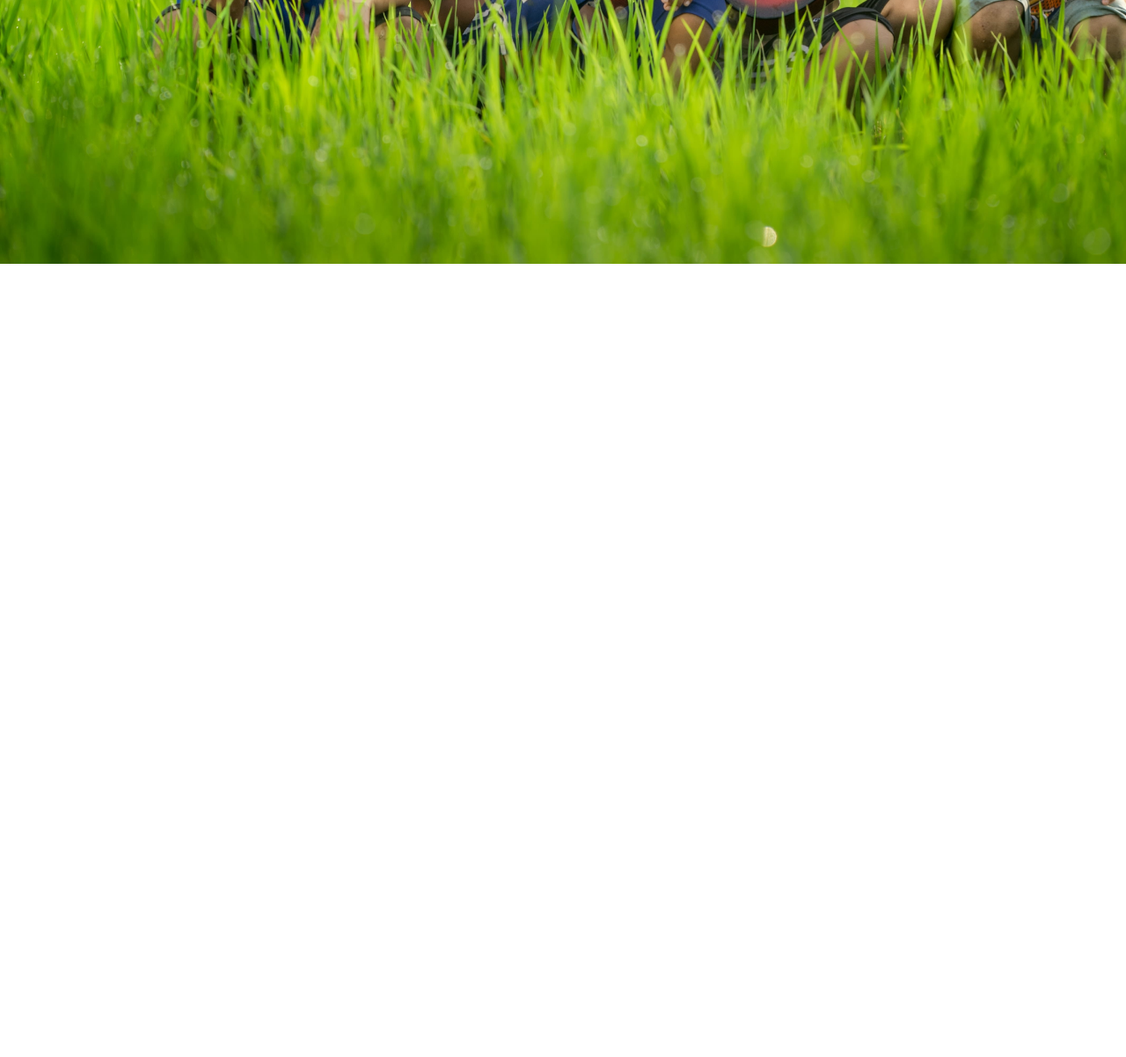
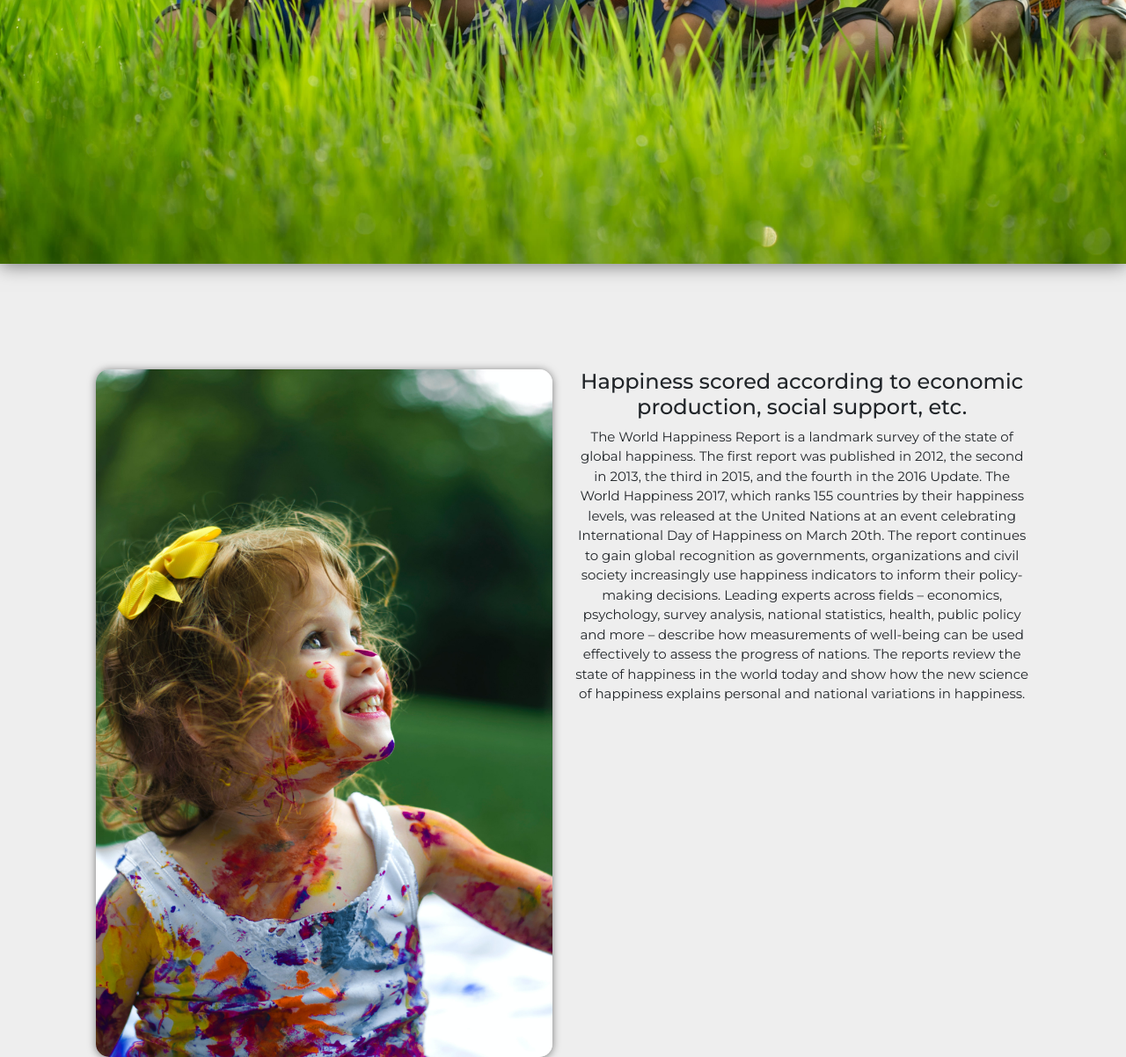
Before and after one commit to Azzamubaidillah/weppy, a plain HTML site: page index.html in a window 1280 px wide. Shown: the part 700-1902 px from the top of the page at 88% size. Before the commit the page ends 1000 px from the top, so only its background shows below. Drawn offline with nearby package versions, Linux system fonts and the light colour scheme; a web font is replaced by a local one.

Commit message:
second section

```diff
--- a/index.html
+++ b/index.html
@@ -6,7 +6,7 @@
     <link href="https://cdn.jsdelivr.net/npm/bootstrap@5.0.0-beta1/dist/css/bootstrap.min.css" rel="stylesheet" integrity="sha384-giJF6kkoqNQ00vy+HMDP7azOuL0xtbfIcaT9wjKHr8RbDVddVHyTfAAsrekwKmP1" crossorigin="anonymous">
     <link rel="stylesheet" href="style.css">
     <link rel="preconnect" href="https://fonts.gstatic.com">
-    <link href="https://fonts.googleapis.com/css2?family=Wendy+One&display=swap" rel="stylesheet">
+    <link href="https://fonts.googleapis.com/css2?family=Montserrat:wght@400;500;600;700;800&family=Wendy+One&display=swap" rel="stylesheet">
     <title>Weppy</title>
 </head>
 <body>
@@ -25,13 +25,29 @@
     </header>
     </section>
 
+    <section>
+        <div class="jumbotron jumbotron-fluid">
+            <div class="container image">
+            <h1 class="display-4">Welcome to Weppy!</h1>
+            <h3>a Site that show you <strong>World Happiness Report</strong> </h3>
+          </div>
+        </div>
+    </section>
 
-    <div class="jumbotron jumbotron-fluid">
-        <div class="container image">
-        <h1 class="display-4">Welcome to Weppy!</h1>
-        <h3>a Site that show you <strong>World Happiness Report</strong> </h3>
-      </div>
-    </div>
+
+    <section>
+        <div class="abu">
+            <div class="row smile justify-content-center">
+                <div class="col-lg-5">
+                <img src="img/foto.jpg" alt="smile" class="img-fluid">
+                </div>
+                <div class="col-lg-5">
+                <h4>Happiness scored according to economic production, social support, etc. </h4>
+                <p>The World Happiness Report is a landmark survey of the state of global happiness. The first report was published in 2012, the second in 2013, the third in 2015, and the fourth in the 2016 Update. The World Happiness 2017, which ranks 155 countries by their happiness levels, was released at the United Nations at an event celebrating International Day of Happiness on March 20th. The report continues to gain global recognition as governments, organizations and civil society increasingly use happiness indicators to inform their policy-making decisions. Leading experts across fields – economics, psychology, survey analysis, national statistics, health, public policy and more – describe how measurements of well-being can be used effectively to assess the progress of nations. The reports review the state of happiness in the world today and show how the new science of happiness explains personal and national variations in happiness. </p>
+                </div>
+            </div>
+        </div>
+    </section>
 
 </body>
 </html>
--- a/style.css
+++ b/style.css
@@ -61,6 +61,7 @@ header ul li a {
     height: 1000px;
     text-align: center;
     position: relative;
+    box-shadow: 0 2px 20px rgba(0,0,0,0.5);
 }
 
 .jumbotron .display-4 {
@@ -85,3 +86,27 @@ header ul li a {
     color: white;
     font-size: 36;
 }
+
+.smile {
+    font-family: 'montserrat';
+    text-align: center;
+}
+
+.smile img {
+    margin-top: 120px;
+    box-shadow: 0 1px 10px rgba(0,0,0,0.5);
+    border-radius: 15px;
+}
+
+.smile h4 {
+    margin-top: 120px;
+}
+
+.smile p {
+    font-size: 15px;
+    font-weight: 200;
+}
+
+.abu {
+    background-color: rgb(238, 238, 238);
+}
```
Also changed, not shown: img/foto.jpg (added).
